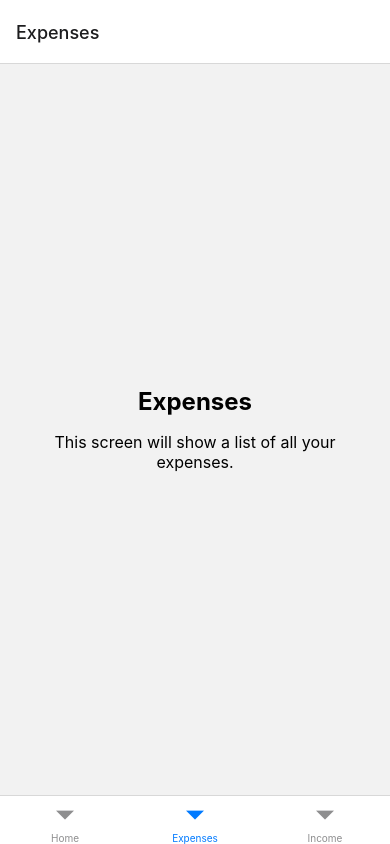
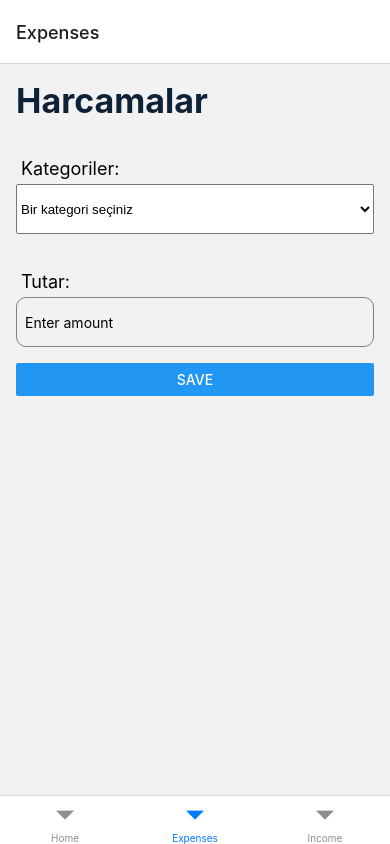
Before and after one commit to yususus/GelirGider, a React Native app: screen /Expenses in a window 390 px wide. Built offline with nearby package versions, Linux system fonts and the light colour scheme.

Commit message:
update expensesView

```diff
--- a/package.json
+++ b/package.json
@@ -10,6 +10,7 @@
     "test": "jest"
   },
   "dependencies": {
+    "@react-native-picker/picker": "^2.8.1",
     "@react-navigation/bottom-tabs": "^6.6.1",
     "@react-navigation/native": "^6.1.18",
     "react": "18.3.1",
--- a/src/screens/ExpensesScreen.tsx
+++ b/src/screens/ExpensesScreen.tsx
@@ -1,11 +1,50 @@
-import React from 'react';
-import { View, Text, StyleSheet } from 'react-native';
+import React, { useState } from 'react';
+import { View, Text, TextInput, Button, StyleSheet, Alert } from 'react-native';
+import { Picker } from '@react-native-picker/picker';
 
 const ExpensesScreen: React.FC = () => {
+  const [selectedCategory, setSelectedCategory] = useState<string>('');
+  const [amount, setAmount] = useState<string>('');
+
+  const handleSave = () => { //kaydet butonu
+
+    if (selectedCategory && amount) {
+      Alert.alert('Harcama Kaydedildi', `${selectedCategory}, Fiyat: ${amount}`);
+      // Kaydedilen verileri işlemek için
+    } else {
+      Alert.alert('Hata', 'Lütfen bir içerik seçiniz');
+    }
+  };
+
   return (
     <View style={styles.container}>
-      <Text style={styles.title}>Expenses</Text>
-      <Text style={styles.description}>This screen will show a list of all your expenses.</Text>
+      <Text style={styles.title}>Harcamalar</Text>
+
+      <Text style={styles.label}>Kategoriler:</Text>
+      <Picker
+        selectedValue={selectedCategory}
+        onValueChange={(itemValue) => setSelectedCategory(itemValue)}
+        style={styles.picker}
+      >
+        <Picker.Item label="Bir kategori seçiniz" value="" />
+        <Picker.Item label="Market" value="Market" />
+        <Picker.Item label="Ulaşım" value="Ulaşım" />
+        <Picker.Item label="Alışveriş" value="Alışveriş" />
+        <Picker.Item label="Kırtasiye / Okul" value="Kırtasiye / Okul" />
+        <Picker.Item label="Çevrimiçi Harcamalar" value="Çevrim içi Harcamalar" />
+        <Picker.Item label="Faturalar" value="Faturalar" />
+      </Picker>
+
+      <Text style={styles.label}>Tutar:</Text>
+      <TextInput
+        style={styles.input}
+        keyboardType="numeric"
+        placeholder="Enter amount"
+        value={amount}
+        onChangeText={setAmount}
+      />
+
+      <Button title="Save" onPress={handleSave} />
     </View>
   );
 };
@@ -13,18 +52,32 @@ const ExpensesScreen: React.FC = () => {
 const styles = StyleSheet.create({
   container: {
     flex: 1,
-    justifyContent: 'center',
-    alignItems: 'center',
     padding: 16,
   },
   title: {
-    fontSize: 24,
+    fontSize: 34,
     fontWeight: 'bold',
     marginBottom: 16,
+    color: '#0d2137',
   },
-  description: {
-    fontSize: 16,
-    textAlign: 'center',
+  label: {
+    fontSize: 18,
+    marginTop: 16,
+    padding:5,
+  },
+  picker: {
+    height: 50,
+    width: '100%',
+    marginBottom: 16,
+  },
+  input: {
+    padding:5,
+    height: 50,
+    borderColor: 'gray',
+    borderWidth: 1,
+    paddingHorizontal: 8,
+    marginBottom: 16,
+    borderRadius: 10,
   },
 });
 
--- a/src/screens/HomeScreen.tsx
+++ b/src/screens/HomeScreen.tsx
@@ -5,6 +5,7 @@ const HomeScreen: React.FC = () => {
   return (
     <View style={styles.container}>
       <Text>Home Screen</Text>
+
     </View>
   );
 };
```
Also changed, not shown: 1 other file (tests, documents, lock files or other folders).
